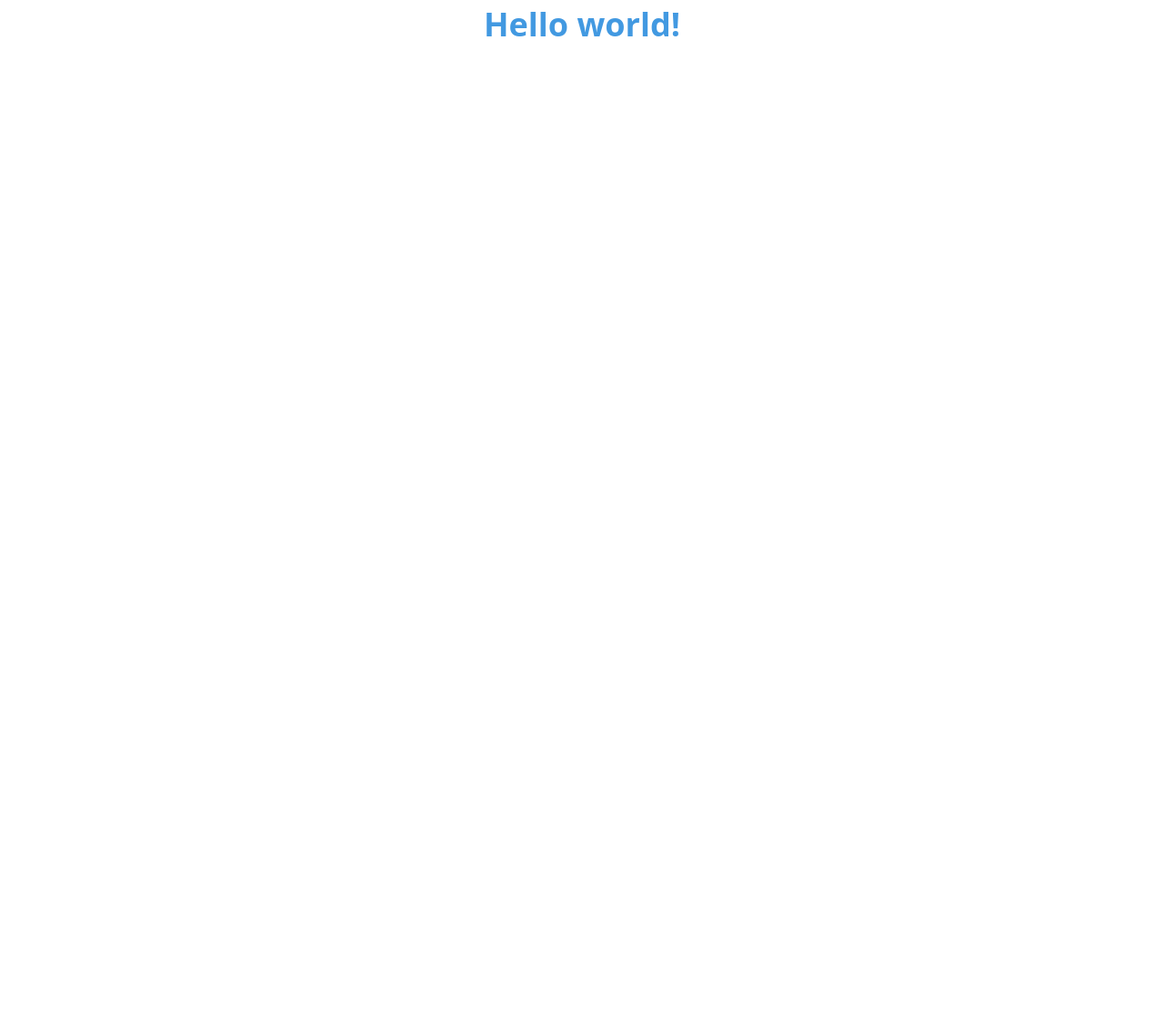
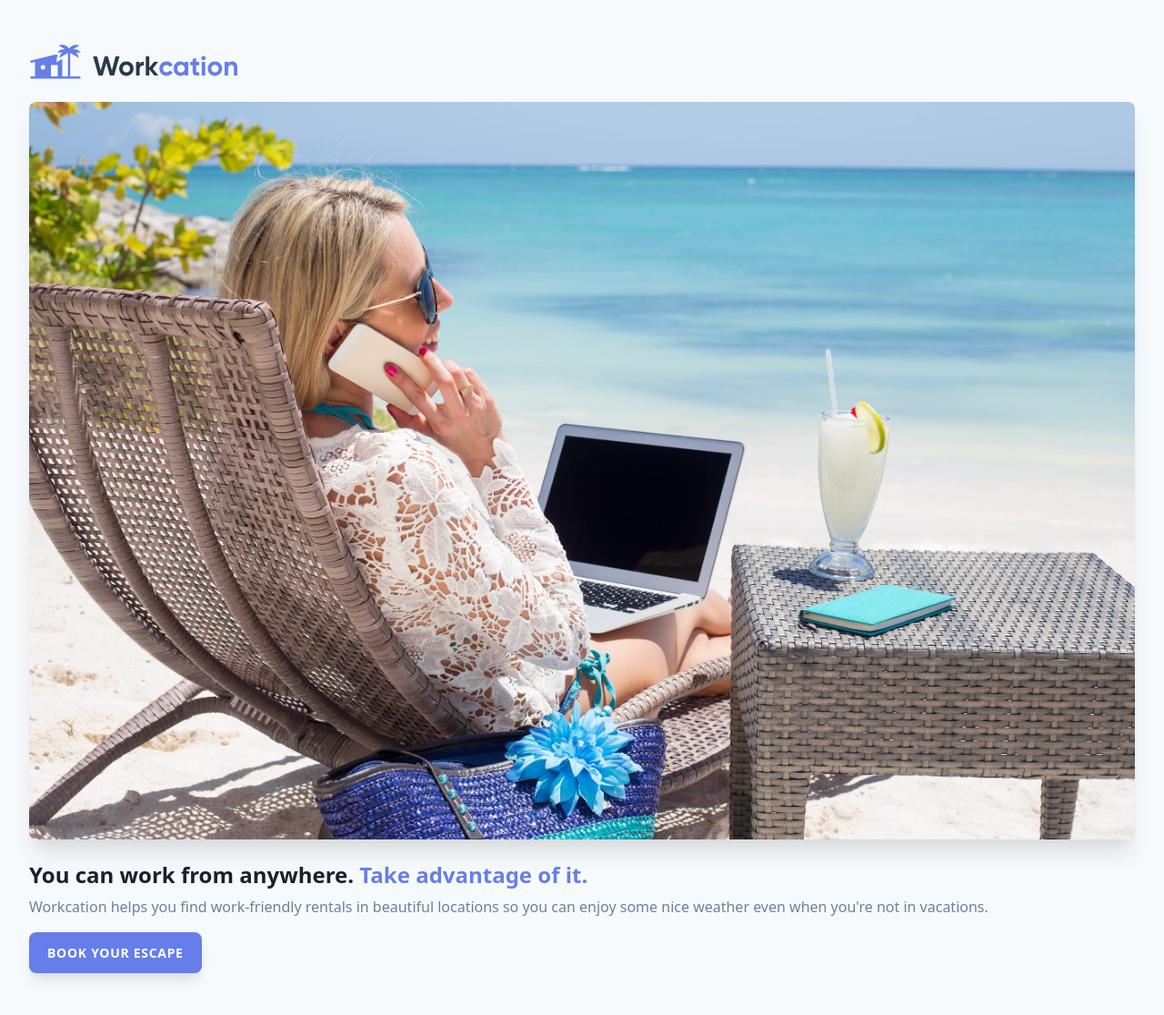
Before and after one commit to i524/tailwind-sample, a website: page public/index.html in a window 1280 px wide. Shown: the whole page at 91% size. Before the commit the page ends 800 px from the top, so only its background shows below. Drawn offline with nearby package versions, Linux system fonts and the light colour scheme; files that its build step writes are made by us from their sources.

Commit message:
lesson 2
https://tailwindcss.com/course/the-utility-first-workflow/

```diff
--- a/public/index.html
+++ b/public/index.html
@@ -7,7 +7,20 @@
     <link rel="stylesheet" href="/build/tailwind.css" />
     <title>Document</title>
   </head>
-  <body>
-    <h1 class="text-4xl font-bold text-center text-blue-500">Hello world!</h1>
+  <body class="bg-gray-100">
+    <div class="px-8 py-12">
+      <img class="h-10" src="/img/logo.svg" alt="Workcation">
+      <img class="mt-6 rounded-lg shadow-xl" src="/img/beach-work.jpg">
+      <h1 class="mt-6 text-2xl font-bold text-gray-900 leading-tight">
+        You can work from anywhere.
+        <span class="text-indigo-500">Take advantage of it.</span>
+      </h1>
+      <p class="mt-2 text-gray-600">
+        Workcation helps you find work-friendly rentals in beautiful locations so you can enjoy some nice weather even when you're not in vacations.
+      </p>
+      <div class="mt-4">
+        <a href="#" class="inline-block bg-indigo-500 text-white text-sm px-5 py-3 rounded-lg shadow-lg uppercase tracking-wider font-semibold">Book your escape</a>
+      </div>
+    </div>
   </body>
 </html>
```
Also changed, not shown: public/img/beach-work.jpg (added), public/img/logo.svg (added).
